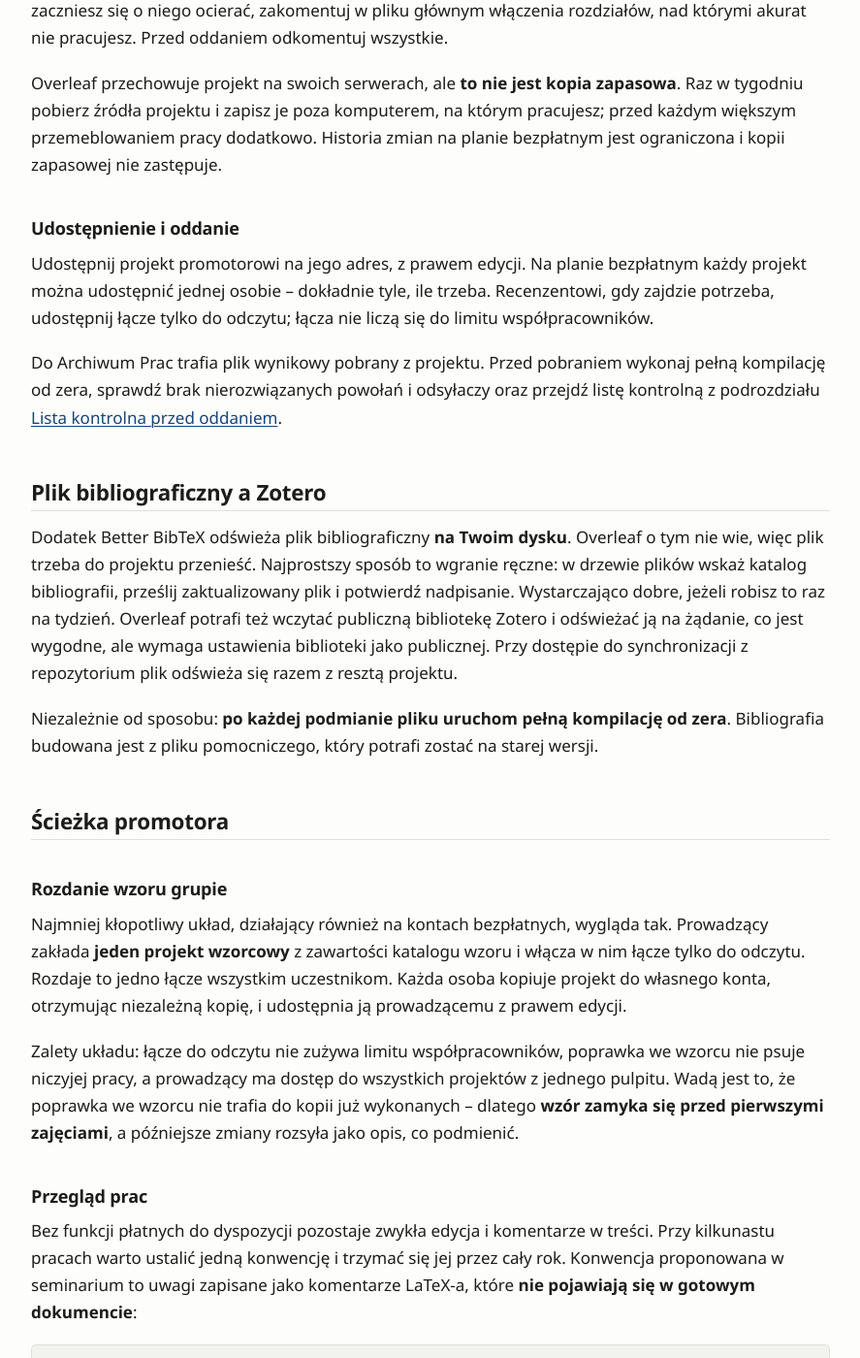
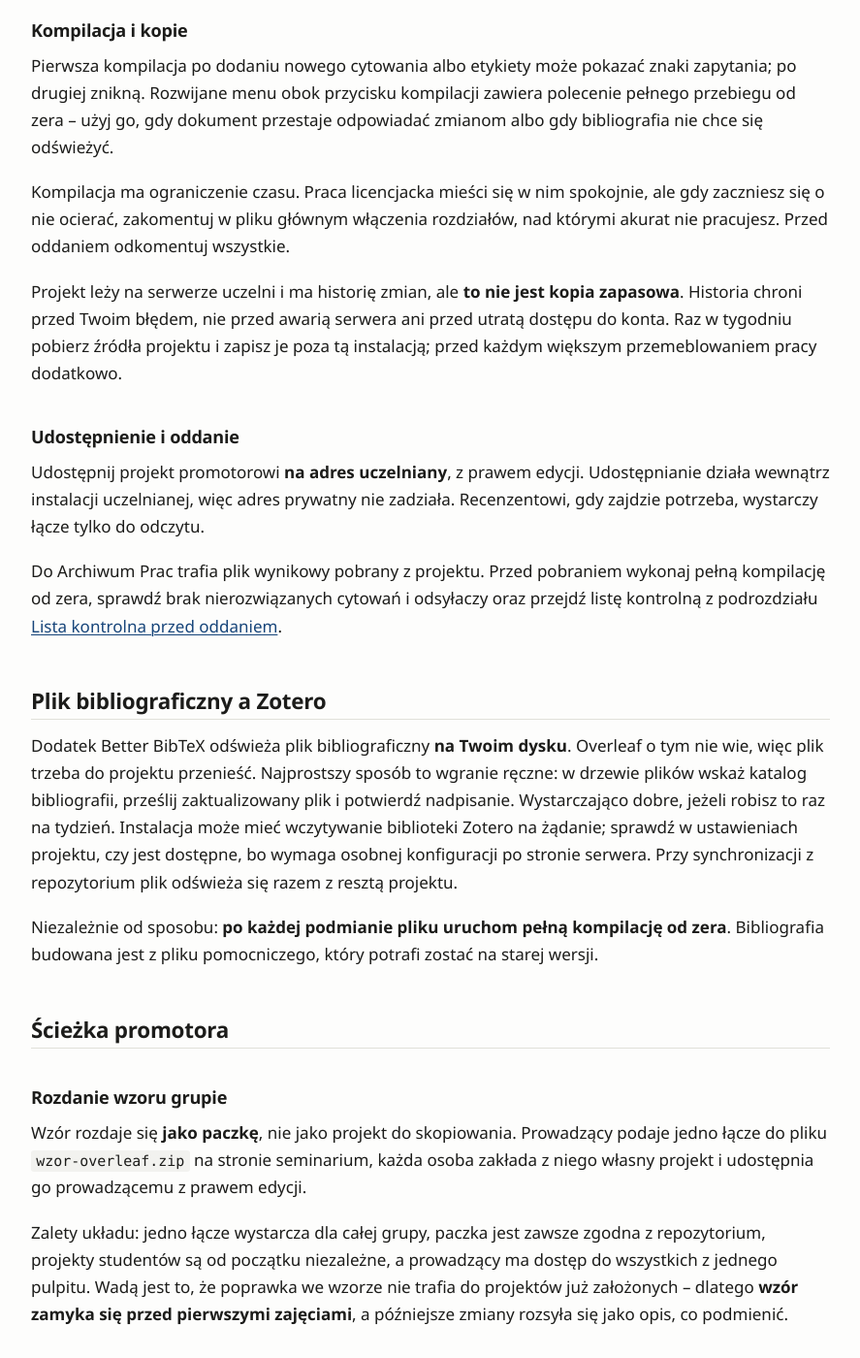
Before and after one commit to MarekDejaUJ/epi-seminarium-Deja, a Jekyll site: the page built from przewodniki/03-overleaf.md, in a window 1280 px wide and 1400 px high, scrolled down 1535 px. Shown: the whole window at 97% size, without its empty margins (196-1083 px from the left). Built offline with Jekyll 4.4.1, drawn with Linux system fonts in a browser that asks for light colours; our own code applies the rules of GitHub Pages for plain Markdown files; some of the changed text lies outside the part shown.

Commit message:
Overleaf: instalacja uczelniana, paczka wzoru i tryb przeglądu

````diff
--- a/przewodniki/03-overleaf.md
+++ b/przewodniki/03-overleaf.md
@@ -3,15 +3,17 @@
 
 # Overleaf i współpraca
 
-Overleaf to LaTeX w przeglądarce. Nie trzeba nic instalować, projekt jest dostępny z każdego komputera, a promotor widzi tę samą wersję co Ty. Dla pracy licencjackiej pisanej pod opieką promotora to najmniej kłopotliwe środowisko. Praca lokalna też jest możliwa i opisuje ją podrozdział [Praca lokalna w Positronie](#praca-lokalna-w-positronie).
+Overleaf to LaTeX w przeglądarce. Nie trzeba nic instalować, projekt jest dostępny z każdego komputera, a promotor widzi tę samą wersję co Ty. Uniwersytet prowadzi **własną instalację** pod adresem `overleaf.uj.edu.pl` i to na niej pracujemy: projekty zostają w infrastrukturze uczelni, a udostępnianie działa wewnątrz Uniwersytetu. Dla pracy licencjackiej pisanej pod opieką promotora to najmniej kłopotliwe środowisko. Praca lokalna też jest możliwa i opisana jest w podrozdziale [Praca lokalna w Positronie](#praca-lokalna-w-positronie).
 
 ## Ścieżka studenta
 
 ### Konto i projekt
 
-Załóż konto **na adres uczelniany**. Sprawdź, czy Uniwersytet udostępnia licencję instytucjonalną – jeżeli tak, konto w domenie uczelni otrzymuje funkcje płatne. Cała ścieżka opisana niżej działa również na planie bezpłatnym.
+Konta nie zakładasz. Logujesz się przez **centralny punkt logowania** Uniwersytetu, kontem w domenie `@student.uj.edu.pl`. Jeżeli masz konto w serwisie publicznym Overleaf, jest ono niezależne: projektów między jednym a drugim nie widać i nie da się ich przenieść inaczej niż przez pobranie i wgranie archiwum.
 
-Wzór pobierasz z repozytorium seminarium: pobierz archiwum całego repozytorium, rozpakuj je, spakuj **sam katalog wzoru** do nowego archiwum i wgraj je jako nowy projekt. Alternatywnie promotor udostępni gotowy projekt wzorcowy łączem tylko do odczytu; wtedy wystarczy skopiować projekt do własnego konta.
+Wzór wgrywasz jako **paczkę**. Pobierz plik `wzor-overleaf.zip` ze strony seminarium (<https://marekdejauj.github.io/epi-seminarium-Deja/>), a na Overleaf wybierz zakładanie nowego projektu z przesłanego archiwum i wskaż pobrany plik. Projekt powstaje od razu z gotową strukturą katalogów i niczego nie trzeba układać ręcznie.
+
+Paczka powstaje z repozytorium przy każdej zmianie wzoru, więc pobrana dziś jest zgodna z bieżącą wersją klasy i stylu bibliograficznego. Wariant zapasowy, gdy strona seminarium jest niedostępna: pobierz archiwum całego repozytorium, rozpakuj je i spakuj **zawartość katalogu wzoru** do nowego archiwum.
 
 ### Ustawienia
 
@@ -33,21 +35,21 @@
 
 ### Kompilacja i kopie
 
-Pierwsza kompilacja po dodaniu nowego powołania albo etykiety może pokazać znaki zapytania; po drugiej znikną. Rozwijane menu obok przycisku kompilacji zawiera polecenie pełnego przebiegu od zera – użyj go, gdy dokument przestaje odpowiadać zmianom albo gdy bibliografia nie chce się odświeżyć.
+Pierwsza kompilacja po dodaniu nowego cytowania albo etykiety może pokazać znaki zapytania; po drugiej znikną. Rozwijane menu obok przycisku kompilacji zawiera polecenie pełnego przebiegu od zera – użyj go, gdy dokument przestaje odpowiadać zmianom albo gdy bibliografia nie chce się odświeżyć.
 
-Plan bezpłatny ma limit czasu kompilacji. Praca licencjacka mieści się w nim spokojnie, ale gdy zaczniesz się o niego ocierać, zakomentuj w pliku głównym włączenia rozdziałów, nad którymi akurat nie pracujesz. Przed oddaniem odkomentuj wszystkie.
+Kompilacja ma ograniczenie czasu. Praca licencjacka mieści się w nim spokojnie, ale gdy zaczniesz się o nie ocierać, zakomentuj w pliku głównym włączenia rozdziałów, nad którymi akurat nie pracujesz. Przed oddaniem odkomentuj wszystkie.
 
-Overleaf przechowuje projekt na swoich serwerach, ale **to nie jest kopia zapasowa**. Raz w tygodniu pobierz źródła projektu i zapisz je poza komputerem, na którym pracujesz; przed każdym większym przemeblowaniem pracy dodatkowo. Historia zmian na planie bezpłatnym jest ograniczona i kopii zapasowej nie zastępuje.
+Projekt leży na serwerze uczelni i ma historię zmian, ale **to nie jest kopia zapasowa**. Historia chroni przed Twoim błędem, nie przed awarią serwera ani przed utratą dostępu do konta. Raz w tygodniu pobierz źródła projektu i zapisz je poza tą instalacją; przed każdym większym przemeblowaniem pracy dodatkowo.
 
 ### Udostępnienie i oddanie
 
-Udostępnij projekt promotorowi na jego adres, z prawem edycji. Na planie bezpłatnym każdy projekt można udostępnić jednej osobie – dokładnie tyle, ile trzeba. Recenzentowi, gdy zajdzie potrzeba, udostępnij łącze tylko do odczytu; łącza nie liczą się do limitu współpracowników.
+Udostępnij projekt promotorowi **na adres uczelniany**, z prawem edycji. Udostępnianie działa wewnątrz instalacji uczelnianej, więc adres prywatny nie zadziała. Recenzentowi, gdy zajdzie potrzeba, wystarczy łącze tylko do odczytu.
 
-Do Archiwum Prac trafia plik wynikowy pobrany z projektu. Przed pobraniem wykonaj pełną kompilację od zera, sprawdź brak nierozwiązanych powołań i odsyłaczy oraz przejdź listę kontrolną z podrozdziału [Lista kontrolna przed oddaniem](06-wymogi.md#lista-kontrolna-przed-oddaniem).
+Do Archiwum Prac trafia plik wynikowy pobrany z projektu. Przed pobraniem wykonaj pełną kompilację od zera, sprawdź brak nierozwiązanych cytowań i odsyłaczy oraz przejdź listę kontrolną z podrozdziału [Lista kontrolna przed oddaniem](06-wymogi.md#lista-kontrolna-przed-oddaniem).
 
 ## Plik bibliograficzny a Zotero
 
-Dodatek Better BibTeX odświeża plik bibliograficzny **na Twoim dysku**. Overleaf o tym nie wie, więc plik trzeba do projektu przenieść. Najprostszy sposób to wgranie ręczne: w drzewie plików wskaż katalog bibliografii, prześlij zaktualizowany plik i potwierdź nadpisanie. Wystarczająco dobre, jeżeli robisz to raz na tydzień. Overleaf potrafi też wczytać publiczną bibliotekę Zotero i odświeżać ją na żądanie, co jest wygodne, ale wymaga ustawienia biblioteki jako publicznej. Przy dostępie do synchronizacji z repozytorium plik odświeża się razem z resztą projektu.
+Dodatek Better BibTeX odświeża plik bibliograficzny **na Twoim dysku**. Overleaf o tym nie wie, więc plik trzeba do projektu przenieść. Najprostszy sposób to wgranie ręczne: w drzewie plików wskaż katalog bibliografii, prześlij zaktualizowany plik i potwierdź nadpisanie. Wystarczająco dobre, jeżeli robisz to raz na tydzień. Instalacja może mieć wczytywanie biblioteki Zotero na żądanie; sprawdź w ustawieniach projektu, czy jest dostępne, bo wymaga osobnej konfiguracji po stronie serwera. Przy synchronizacji z repozytorium plik odświeża się razem z resztą projektu.
 
 Niezależnie od sposobu: **po każdej podmianie pliku uruchom pełną kompilację od zera**. Bibliografia budowana jest z pliku pomocniczego, który potrafi zostać na starej wersji.
 
@@ -55,25 +57,31 @@
 
 ### Rozdanie wzoru grupie
 
-Najmniej kłopotliwy układ, działający również na kontach bezpłatnych, wygląda tak. Prowadzący zakłada **jeden projekt wzorcowy** z zawartości katalogu wzoru i włącza w nim łącze tylko do odczytu. Rozdaje to jedno łącze wszystkim uczestnikom. Każda osoba kopiuje projekt do własnego konta, otrzymując niezależną kopię, i udostępnia ją prowadzącemu z prawem edycji.
+Wzór rozdaje się **jako paczkę**, nie jako projekt do skopiowania. Prowadzący podaje jedno łącze do pliku `wzor-overleaf.zip` na stronie seminarium, każda osoba zakłada z niego własny projekt i udostępnia go prowadzącemu z prawem edycji.
 
-Zalety układu: łącze do odczytu nie zużywa limitu współpracowników, poprawka we wzorcu nie psuje niczyjej pracy, a prowadzący ma dostęp do wszystkich projektów z jednego pulpitu. Wadą jest to, że poprawka we wzorcu nie trafia do kopii już wykonanych – dlatego **wzór zamyka się przed pierwszymi zajęciami**, a późniejsze zmiany rozsyła jako opis, co podmienić.
+Zalety układu: jedno łącze wystarcza dla całej grupy, paczka jest zawsze zgodna z repozytorium, projekty studentów są od początku niezależne, a prowadzący ma dostęp do wszystkich z jednego pulpitu. Wadą jest to, że poprawka we wzorze nie trafia do projektów już założonych – dlatego **wzór zamyka się przed pierwszymi zajęciami**, a późniejsze zmiany rozsyła się jako opis, co podmienić.
 
 ### Przegląd prac
 
-Bez funkcji płatnych do dyspozycji pozostaje zwykła edycja i komentarze w treści. Przy kilkunastu pracach warto ustalić jedną konwencję i trzymać się jej przez cały rok. Konwencja proponowana w seminarium to uwagi zapisane jako komentarze LaTeX-a, które **nie pojawiają się w gotowym dokumencie**:
+Instalacja uczelniana daje trzy narzędzia: tryb przeglądu, historię zmian i zwykłą edycję.
+
+*Tryb przeglądu* to boczny panel z komentarzami. Zaznaczasz fragment tekstu i dopisujesz do niego uwagę; uwaga zostaje przypięta do tego fragmentu, widzą ją obie strony, a po naniesieniu poprawki oznacza się ją jako załatwioną i znika z panelu. To jest podstawowy kanał uwag w seminarium.
+
+Czego **nie ma**: śledzenia zmian. Zdanie poprawione przez prowadzącego wygląda w tekście dokładnie tak samo jak zdanie napisane przez studenta i nie da się go ani wyróżnić, ani odrzucić jednym kliknięciem. Wynika stąd zasada obowiązująca przez cały rok: **prowadzący komentuje, student poprawia**. Jeżeli prowadzący poprawi coś sam, bo tak jest szybciej, zostawia przy tym komentarz mówiący, co zmienił – inaczej zmiana we własnym tekście przejdzie studentowi niezauważona.
+
+Historia zmian pozwala obejrzeć stan projektu z dowolnego dnia i porównać go z bieżącym. Żeby dało się z niej korzystać, **oznaczaj wersję etykietą przy każdym oddaniu fragmentu**. Bez etykiet historia jest ciągłym strumieniem zmian, w którym nie ma punktu odniesienia.
+
+Przy pracy lokalnej w Positronie panelu komentarzy nie ma, więc uwagi zapisuje się jako komentarze LaTeX-a, które **nie pojawiają się w gotowym dokumencie**:
 
 ```latex
-%% UWAGA: teza z tego akapitu nie wynika z przywolanego zrodla.
-%% UWAGA: brakuje powolania.
+%% UWAGA: teza z tego akapitu nie wynika z cytowanego zrodla.
+%% UWAGA: brakuje cytowania.
 %% PYTANIE: skad wartosc progu 0,7?
 ```
 
 Uwaga stoi wtedy dokładnie przy problematycznym zdaniu, student widzi ją przy pisaniu, a gotowy dokument pozostaje czysty. Wyszukanie wszystkich uwag w projekcie to jedno kliknięcie w polu wyszukiwania.
 
-Zasada zamykająca: **student usuwa komentarz dopiero po naniesieniu poprawki**. Pusty wynik wyszukiwania oznacza, że wszystkie uwagi zostały zaadresowane; ten punkt znajduje się na liście kontrolnej przed oddaniem.
-
-Przy licencji instytucjonalnej dochodzą śledzenie zmian, komentarze w panelu bocznym i pełna historia wersji – wtedy powyższa konwencja staje się zbędna.
+Zasada zamykająca jest w obu trybach ta sama: **uwagę zamyka się dopiero po naniesieniu poprawki**. Brak otwartych komentarzy w panelu i pusty wynik wyszukiwania w źródle oznaczają, że wszystkie uwagi zostały zaadresowane; ten punkt jest na liście kontrolnej przed oddaniem.
 
 ### Kontrola formalna
 
@@ -109,7 +117,8 @@
 | grafika nie znaleziona | plik poza katalogiem rysunków | przenieś plik, podawaj samą nazwę |
 | polskie znaki jako znaki zastępcze | plik w innym kodowaniu | zapisz ponownie w UTF-8 |
 | zmiany współpracownika niewidoczne | stara karta przeglądarki | odśwież stronę |
-| projekt nie chce się skopiować | łącze bez prawa kopiowania | poproś o łącze do odczytu |
+| projekt niewidoczny dla promotora | udostępniony na adres prywatny | udostępnij na adres uczelniany |
+| brak katalogów po wgraniu | spakowany katalog zamiast jego zawartości | spakuj zawartość, nie katalog |
 
 Katalog błędów kompilacji niezależnych od Overleaf zawiera podrozdział [Diagnostyka](01-latex.md#diagnostyka).
 
````
Also changed, not shown: other parts of przewodniki/03-overleaf.md (+1 -1 lines), index.md (+3 -2 lines), wzor-pracy/README.md (+5 -0 lines), .github/workflows/strona.yml, 3 other files.
